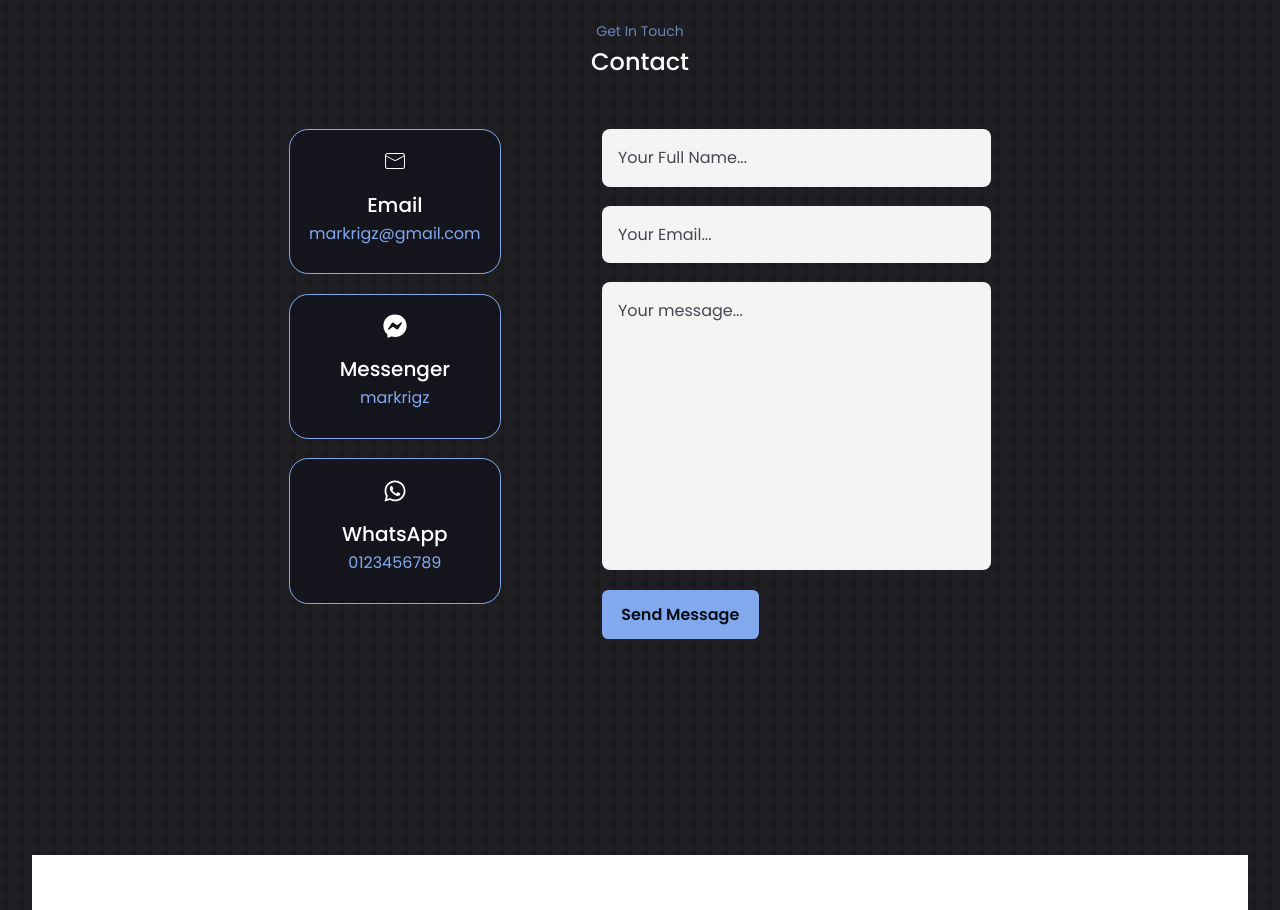
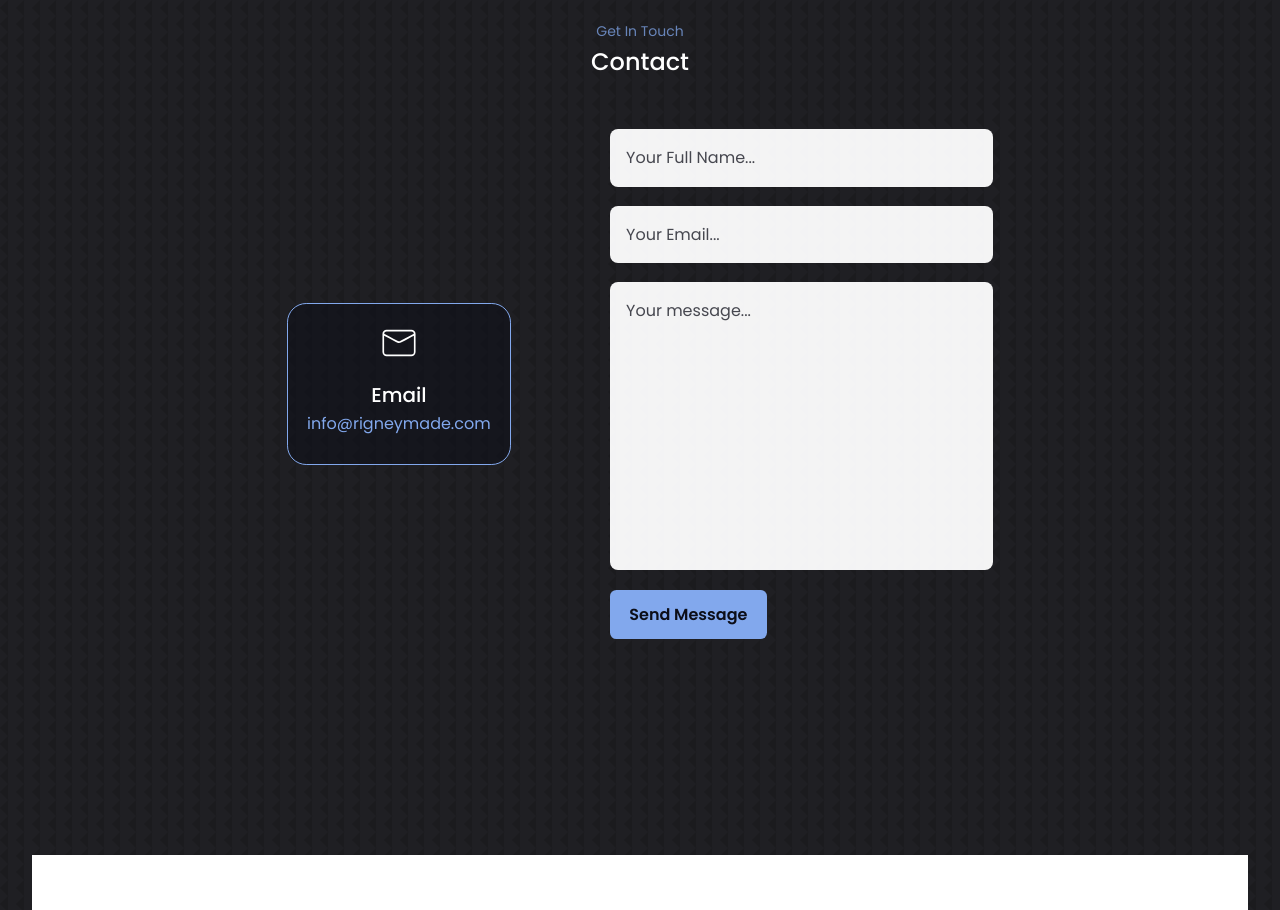
Before and after one commit to KramYengir/portfolio_page, a React (Vite) app: page / in a window 1280 px wide. Shown: the part 4320-5230 px from the top of the page. Built offline with nearby package versions, Linux system fonts and the light colour scheme.

Commit message:
remove whatsapp & messenger option

```diff
--- a/src/components/Contact/Contact.css
+++ b/src/components/Contact/Contact.css
@@ -1,7 +1,6 @@
 .container.contact__container {
   display: flex;
   justify-content: space-evenly;
-  /* grid-template-columns: 0.33fr 0.66fr; */
   gap: 12%;
   width: 60%;
 }
@@ -11,6 +10,7 @@
 .contact__options {
   display: flex;
   flex-direction: column;
+  justify-content: center;
   gap: 1.2rem;
 }
 
@@ -29,7 +29,7 @@
 }
 
 .contact__option .icon {
-  font-size: var(--fs-600);
+  font-size: var(--fs-700);
   margin-bottom: 0.5rem;
 }
 .contact__option h3 {
@@ -104,7 +104,7 @@ form *::placeholder {
 
   .contact__options {
     flex-direction: column;
-    justify-content: space-evenly;
+    justify-content: center;
     gap: 1rem;
   }
 }
--- a/src/components/Contact/Contact.jsx
+++ b/src/components/Contact/Contact.jsx
@@ -1,6 +1,5 @@
 import "./Contact.css";
 import { CiMail } from "react-icons/ci";
-import { FaFacebookMessenger, FaWhatsapp } from "react-icons/fa";
 import { useRef } from "react";
 import emailjs from "@emailjs/browser";
 
@@ -36,21 +35,14 @@ const Contact = () => {
           <article className="contact__option">
             <CiMail className="icon" />
             <h3>Email</h3>
-            <p>markrigz@gmail.com</p>
+            <p>info@rigneymade.com</p>
             {/* <button className="btn btn-primary">Send Email</button> */}
           </article>
-          <article className="contact__option">
-            <FaFacebookMessenger className="icon" />
-            <h3>Messenger</h3>
-            <p>markrigz</p>
-            {/* <button className="btn btn-primary">Send a message</button> */}
-          </article>
-          <article className="contact__option">
+          {/* <article className="contact__option">
             <FaWhatsapp className="icon" />
             <h3>WhatsApp</h3>
-            <p>0123456789</p>
-            {/* <button className="btn btn-primary">Open WhatsApp</button> */}
-          </article>
+            <button>Open</button>
+          </article> */}
         </div>
         <form ref={form} onSubmit={sendEmail}>
           <input
```
